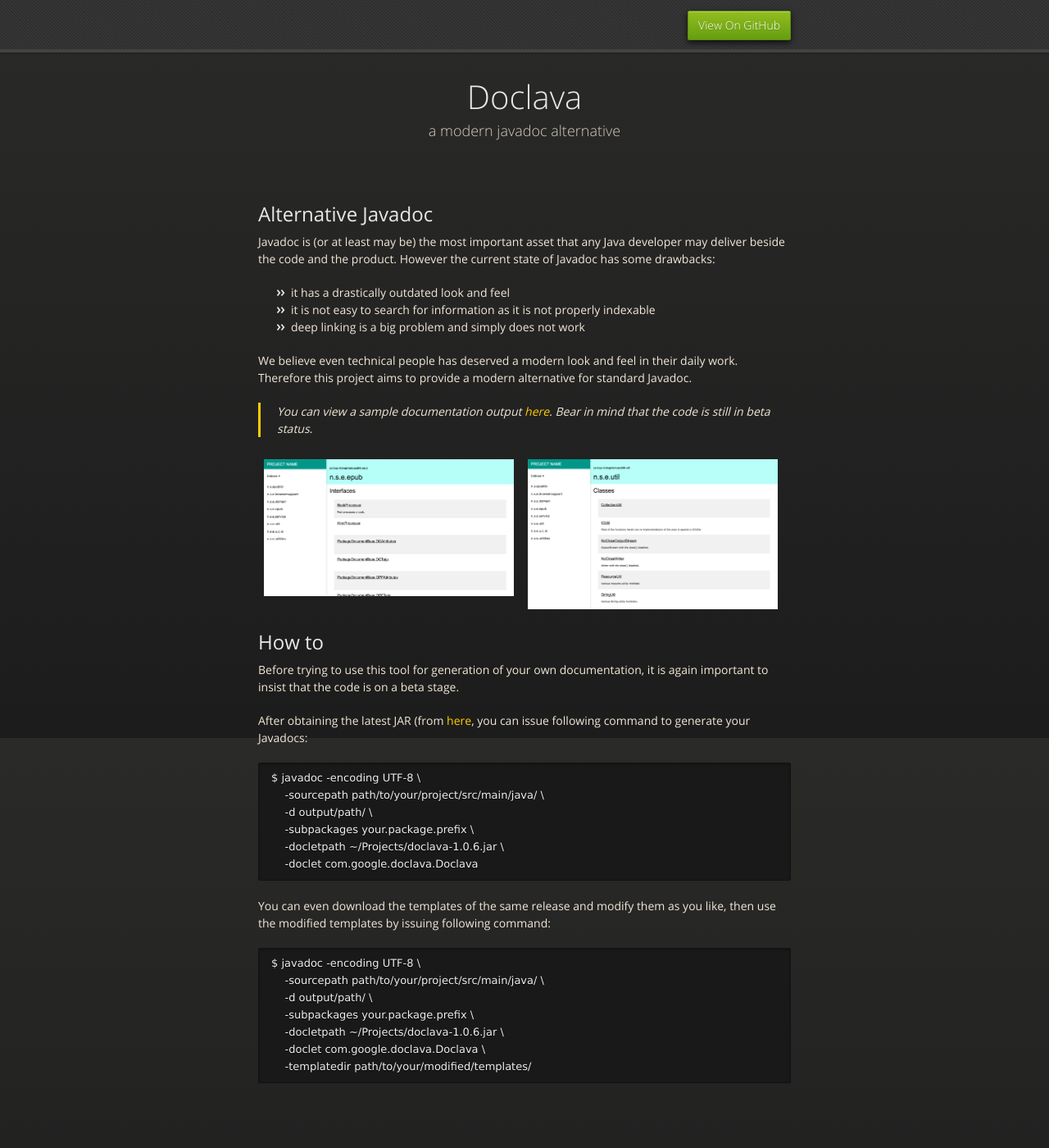
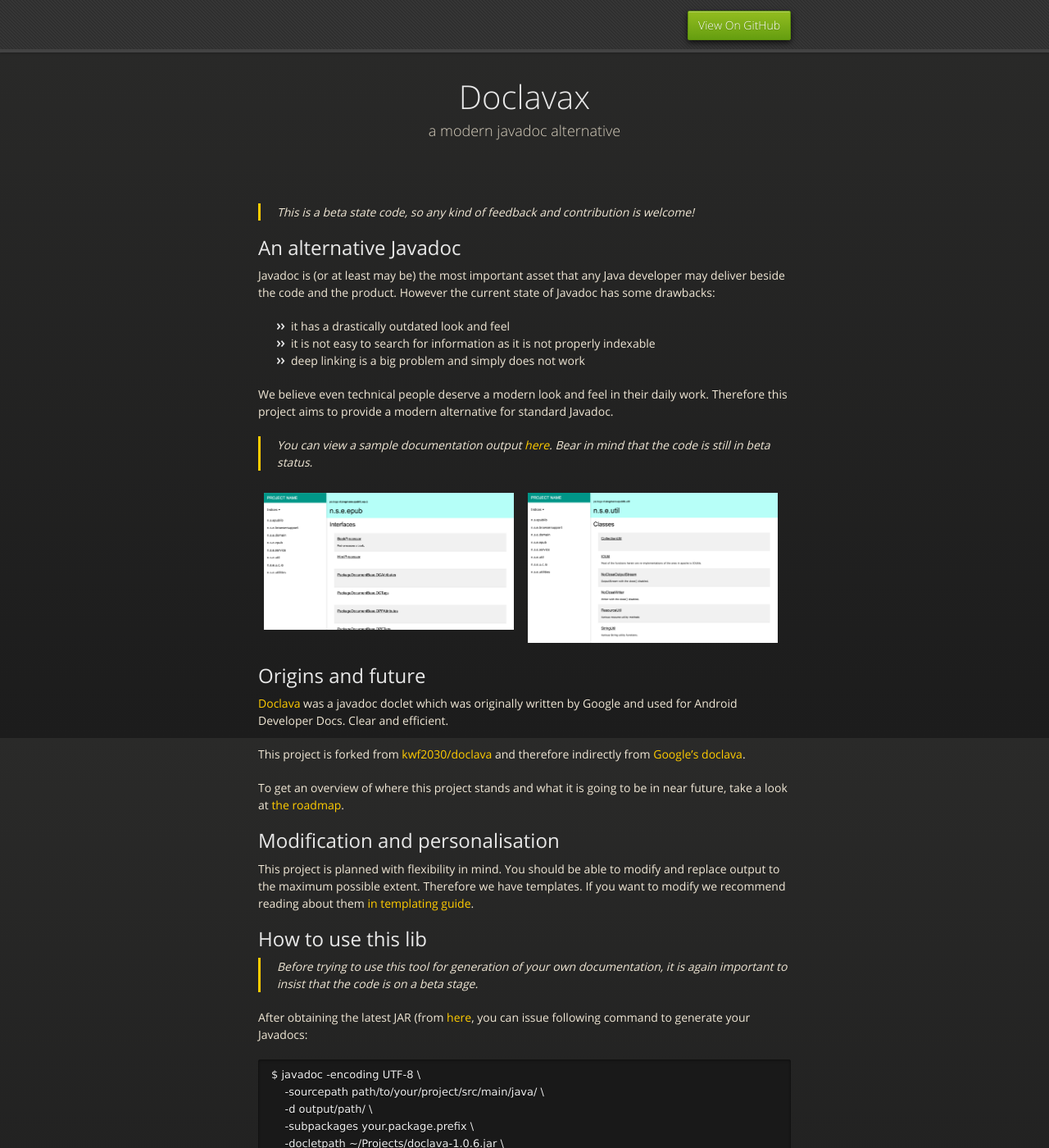
Before and after one commit to mohamnag/doclava, a Jekyll site: the page built from index.md, in a window 1280 px wide and 1400 px high. Shown: the whole window at 82% size. Built offline with Jekyll 4.4.1, drawn with Linux system fonts in a browser that asks for light colours; nearby versions of some CDN libraries.

Commit message:
adding guides and modifying some information

```diff
--- a/index.md
+++ b/index.md
@@ -1,25 +1,54 @@
 ---
 layout: page
-title: Doclava
+title: Doclavax
 shortDescription: a modern javadoc alternative
 ---
 
-## Alternative Javadoc
+> This is a beta state code, so any kind of feedback and contribution is
+ welcome!
 
-Javadoc is (or at least may be) the most important asset that any Java developer may deliver beside the code and the product. However the current state of Javadoc has some drawbacks:
+## An alternative Javadoc
+
+Javadoc is (or at least may be) the most important asset that any Java
+developer may deliver beside the code and the product. However the current
+state of Javadoc has some drawbacks:
 
  - it has a drastically outdated look and feel
  - it is not easy to search for information as it is not properly indexable
  - deep linking is a big problem and simply does not work
 
-We believe even technical people has deserved a modern look and feel in their daily work. Therefore this project aims to provide a modern alternative for standard Javadoc.
+We believe even technical people deserve a modern look and feel in their
+daily work. Therefore this project aims to provide a modern alternative
+for standard Javadoc.
 
-> You can view a sample documentation output [here](sample/). Bear in mind that the code is still in beta status.
+> You can view a sample documentation output [here](sample/). Bear in
+ mind that the code is still in beta status.
 
 ![package details page](images/package-details-sc.png) ![packages page](images/packages-sc.png)
 
-## How to
-Before trying to use this tool for generation of your own documentation,
+
+## Origins and future
+
+[Doclava](https://code.google.com/p/doclava/) was a javadoc doclet which
+was originally written by Google and used for  Android Developer Docs.
+Clear and efficient.
+
+This project is forked from [kwf2030/doclava](https://github.com/kwf2030/doclava)
+and therefore indirectly from [Google's doclava](https://code.google.com/p/doclava/).
+
+To get an overview of where this project stands and what it is going to
+be in near future, take a look at [the roadmap](roadmap/).
+
+
+## Modification and personalisation
+This project is planned with flexibility in mind. You should be able to
+modify and replace output to the maximum possible extent. Therefore we
+have templates. If you want to modify we recommend reading about them
+[in templating guide](templating).
+
+
+## How to use this lib
+> Before trying to use this tool for generation of your own documentation,
 it is again important to insist that the code is on a beta stage.
 
 After obtaining the latest JAR (from [here](https://github.com/mohamnag/doclava/releases),
```
Also changed, not shown: roadmap/index.md (added, +27 -0 lines), templating/handlebars/index.md (added, +17 -0 lines), templating/index.md (added, +47 -0 lines).
